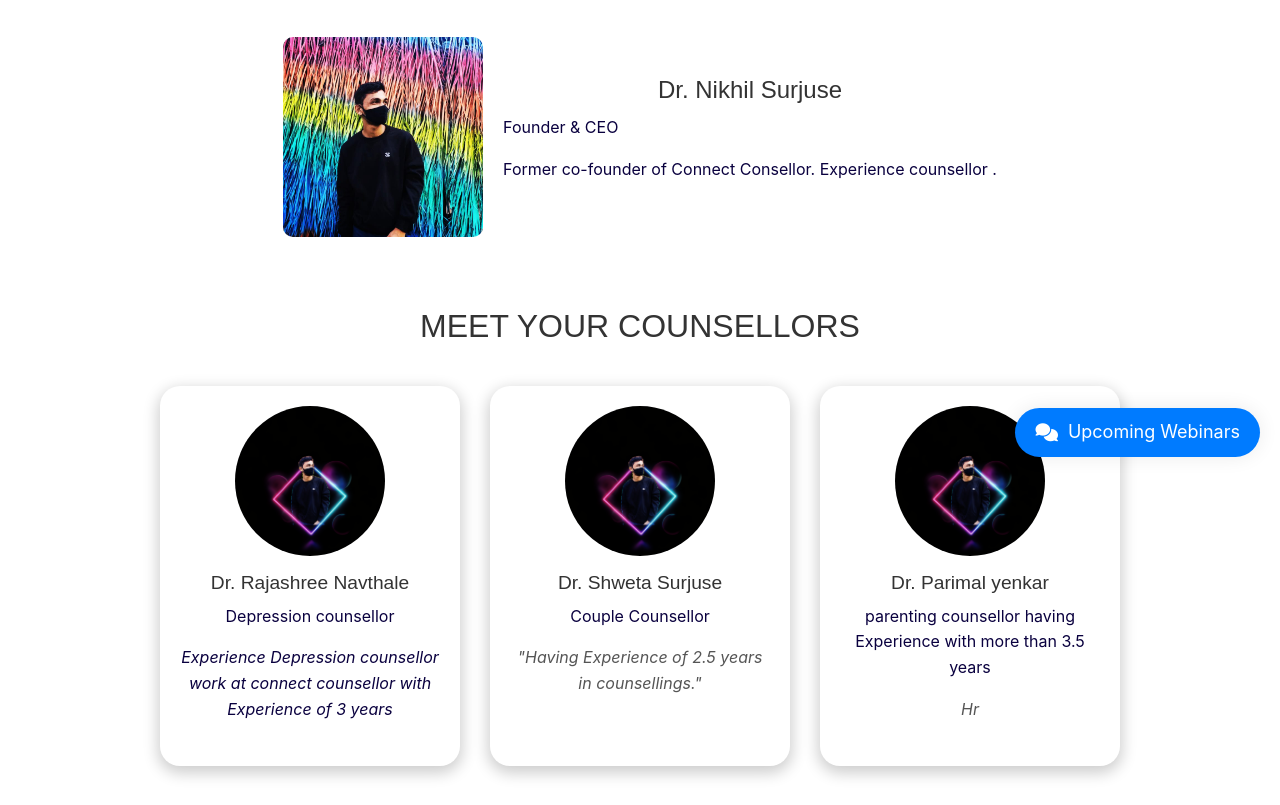
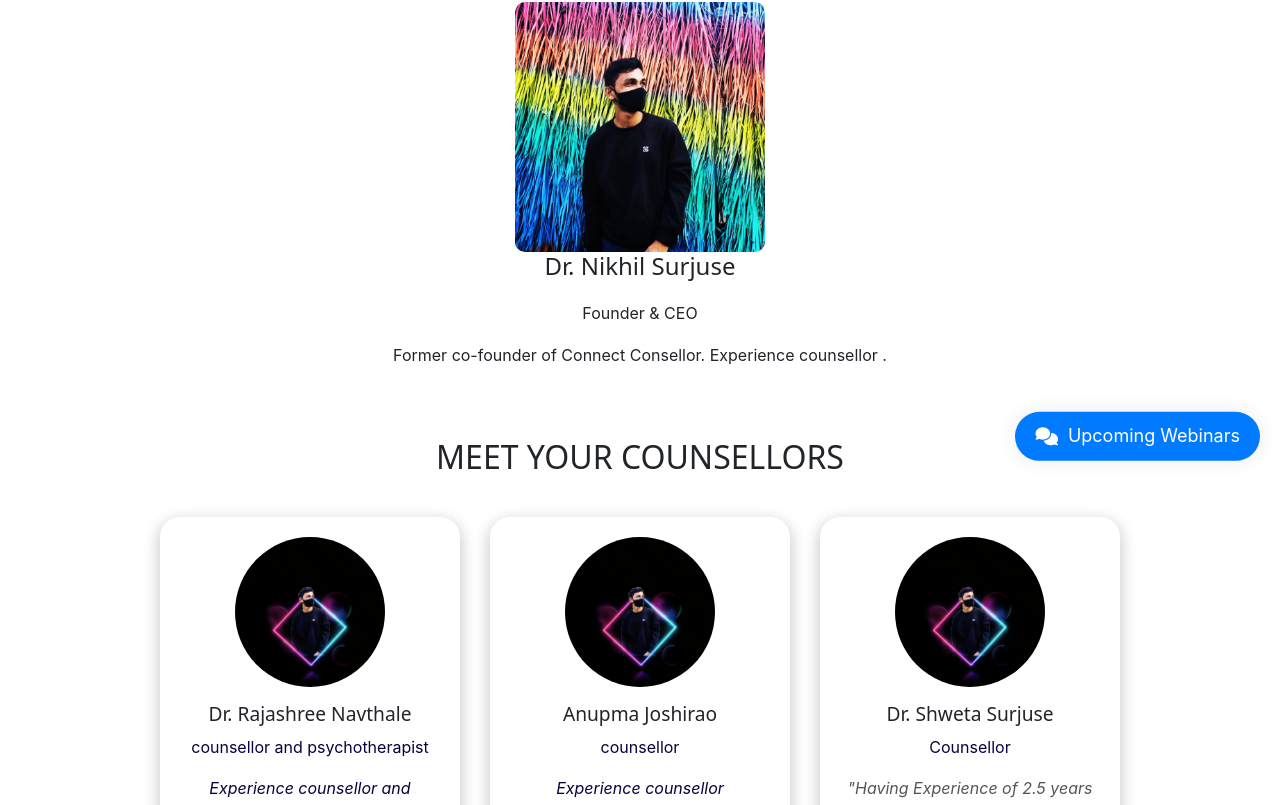
Before and after one commit to prathameshkhandare/Connectcounsellor, a React (Vite) app in the folder Client/: page /aboutus in a window 1280 px wide. Shown: the part 317-1122 px from the top of the page. Built offline with nearby package versions, Linux system fonts and the light colour scheme; no server answers.

Commit message:
css changes

```diff
--- a/Client/src/App.css
+++ b/Client/src/App.css
@@ -162,14 +162,27 @@ border-bottom: 1px #ccc;
 
 .navbar-collapse.show {
   display: flex;
+  background-color: #fff;
+  padding: 10px;
+  flex-direction: column;
 }
 
 .navbar-collapse {
   display: none;
+
 }
 
 .hamburger {
   cursor: pointer;
+}
+.nav-elements .nav-link {
+  color: black; /* White text color */
+  padding: 10px;
+  margin-left: 20px;/* Optional padding */
+}
+
+.nav-elements .nav-link:hover {
+  color: black; /* Light gray text color on hover */
 }
 
 .user-icon {
@@ -204,14 +217,14 @@ border-bottom: 1px #ccc;
 }
 
 
-/* Collapsed Navbar */
+
 @media (max-width: 991.98px) {
   .navbar-collapse {
     position: fixed;
-    top: 56px; /* Adjust as per your Navbar height */
+    top: 56px;
     left: 0;
     right: 0;
-    background-color: #f8f9fa; /* Background color for the collapsed menu */
+    background-color: #007bff; /* Background color for the collapsed menu */
     padding: 10px 0;
     border-top: 1px solid #dee2e6;
     transition: top 0.3s ease;
@@ -219,8 +232,18 @@ border-bottom: 1px #ccc;
     overflow-y: auto;
   }
 
+
+
   .navbar-collapse.show {
-    top: 66px; /* Ensure the top position matches the Navbar height */
+    display: flex;
+    justify-content: center;
+    text-align: center;
+    background-color: #fff;
+    padding: 10px;
+    flex-direction: column;
+    top: 80px;
+    position: absolute;
+
   }
 
   .navbar-nav {
--- a/Client/src/Components/Aboutus.jsx
+++ b/Client/src/Components/Aboutus.jsx
@@ -32,15 +32,24 @@ const Aboutus = () => {
         <div className="aboutus-card">
           <img src={aboutusimg2} alt="Doctor2" />
           <h3>Dr. Rajashree Navthale</h3>
-          <p>Depression counsellor </p>
+          <p>counsellor and psychotherapist</p>
           <div className="italic-text">
-          <p>Experience Depression counsellor work at connect counsellor with Experience of 3 years</p></div>
+          <p>Experience counsellor and psychotherapist with more than 2 years of experience</p></div>
         </div>
+
+        <div className="aboutus-card">
+          <img src={aboutusimg2} alt="Doctor2" />
+          <h3>Anupma Joshirao</h3>
+          <p>counsellor</p>
+          <div className="italic-text">
+          <p>Experience counsellor</p></div>
+        </div>
+
 
         <div className="aboutus-card">
           <img src={aboutusimg2} alt="Doctor3" />
           <h3>Dr. Shweta Surjuse</h3>
-          <p>Couple Counsellor</p>
+          <p>Counsellor</p>
           <p className="italic-text">
             "Having Experience of 2.5 years in counsellings."
           </p>
@@ -49,9 +58,9 @@ const Aboutus = () => {
         <div className="aboutus-card">
           <img src={aboutusimg2} alt="Doctor4" />
           <h3>Dr. Parimal yenkar</h3>
-          <p>parenting counsellor having Experience with more than 3.5 years </p>
+          <p> counsellor  </p>
           <p className="italic-text">
-            Hr
+          having Experience with more than 3.5 years
           </p>
         </div>
       </div>
--- a/Client/src/Components/AdminPanel/CourseManagement.jsx
+++ b/Client/src/Components/AdminPanel/CourseManagement.jsx
@@ -205,7 +205,7 @@ const CourseManagement = () => {
                   Parenting
                 </li>
                 <li onClick={() => handleCategorySelect("Depression")}>
-                  Depression
+                 Anxiety & Depression
                 </li>
                 <li onClick={() => handleCategorySelect("Sexual")}>Sexual</li>
                 <li onClick={() => handleCategorySelect("Career")}>Career</li>
--- a/Client/src/Components/CustomNavbar.jsx
+++ b/Client/src/Components/CustomNavbar.jsx
@@ -1,10 +1,8 @@
 import React, { useState, useEffect } from 'react';
 import { Navbar, Nav, Dropdown, Badge, Popover, OverlayTrigger } from 'react-bootstrap';
 import { FontAwesomeIcon } from '@fortawesome/react-fontawesome';
-import { faUser, faBell } from '@fortawesome/free-solid-svg-icons';
+import { faUser, faBell,faBars } from '@fortawesome/free-solid-svg-icons';
 import { Link ,useNavigate} from 'react-router-dom';
-
-
 import CCLOGO3 from "../assets/Img/connectcounsellor.png"
 import 'bootstrap/dist/css/bootstrap.min.css';
 
@@ -12,6 +10,7 @@ function CustomNavbar() {
   const [loggedIn, setLoggedIn] = useState(false); // Initial state is false
   const [scrolled, setScrolled] = useState(false);
   const [showNotifications, setShowNotifications] = useState(false);
+  const [showNavElements,setShowNavElements] = useState(false);
 
   const navigate = useNavigate();
 
@@ -57,6 +56,12 @@ function CustomNavbar() {
     </Popover>
   );
 
+  // test
+
+  const toggleNavElements = () => {
+    setShowNavElements(!showNavElements);
+  };
+
   return (
     <>
       <Navbar expand="lg" className={`navbar-bg ${scrolled ? 'navbar-scrolled' : ''}`} style={{ minHeight: '60px' }}>
@@ -69,7 +74,10 @@ function CustomNavbar() {
           />
         </Navbar.Brand>
 
-        <Navbar.Collapse id="basic-navbar-nav">
+
+
+        <Navbar.Collapse id="basic-navbar-nav" className={`navbar-collapse ${showNavElements ? 'show' : ''} d-lg-flex`}>
+
           <Nav className="me-auto nav-elements mb-lg-0">
             <Nav.Link as={Link} to="/" className='nav-element'>Home</Nav.Link>
             <Nav.Link as={Link} to="/aboutus" className='nav-element'>About us</Nav.Link>
@@ -107,6 +115,13 @@ function CustomNavbar() {
                   <Dropdown.Item onClick={handleLogout}>Logout</Dropdown.Item>
                 </Dropdown.Menu>
               </Dropdown>
+
+              {/* for fabars test */}
+              <div className="hamburger d-lg-none" onClick={toggleNavElements}>
+          <FontAwesomeIcon icon={faBars} style={{ color: 'black', fontSize: '24px' }} />
+        </div>
+
+      {/* ----- */}
             </>
           ) : (
             <Nav.Link as={Link} to="/login"className="navbar-login-button">Login</Nav.Link>
--- a/Client/src/Components/Stylesheets/Aboutus.css
+++ b/Client/src/Components/Stylesheets/Aboutus.css
@@ -5,19 +5,19 @@
   margin-bottom: 80px;
 }
 
-.slogan-section{
-
+.slogan-section {
   margin-bottom: 40px;
   margin-top: 70px;
 }
-.slogan-section p{
+
+.slogan-section p {
   font-style: italic;
 }
+
 .slogan-section h2 {
   border: 1px rgb(95, 95, 221);
   font-size: 2rem;
   margin-bottom: 15px;
-
   animation: fadeIn 1.5s ease-in-out;
 }
 
@@ -27,25 +27,32 @@ margin-top: 70px;
   justify-content: center;
   gap: 30px;
 }
-.about-us-descrption{
+
+.about-us-descrption {
   width: 100%;
   display: flex;
   flex-direction: column;
   align-items: center;
 }
-.about-us-descrption p{
+
+.about-us-descrption p {
   width: 80%;
-
-
+  text-align: justify;
+}
+.ceo-image{
+  height: 250px;
+  width: 250px;
+  border-radius: 10px;
+  margin-top: 5px;
 }
 
 .aboutus-card {
   background-color: #ffffff;
   border-radius: 20px;
-  box-shadow: 0px 5px 15px 2px rgba(0, 0, 0, 0.2); /* Box shadow with blur */
+  box-shadow: 0px 5px 15px 2px rgba(0, 0, 0, 0.2);
   padding: 20px;
-  width: 300px; /* Increased width */
-  height: 380px; /* Increased height */
+  width: 300px;
+  height: 380px;
   text-align: center;
   animation: fadeInUp 1s ease-in-out;
 }
@@ -54,8 +61,7 @@ width: 80%;
   width: 150px;
   height: 150px;
   object-fit: cover;
-  /* margin-top: 20px; */
-  border-radius:500px;
+  border-radius: 500px;
 }
 
 .aboutus-card h3 {
@@ -91,43 +97,40 @@ width: 80%;
   100% { opacity: 1; transform: translateY(0); }
 }
 
+/* Responsive Styles */
 @media (max-width: 768px) {
   .aboutus-card {
     width: 80%;
     height: auto;
     align-content: center;
+    margin-left: 30px;
   }
 
   .aboutus-section {
     flex-direction: column;
     gap: 20px;
   }
-}
 
   .ceo-section {
-  display: flex;
-  align-items: center; /* Align items vertically */
-  justify-content: center; /* Center the section */
-  margin: 40px 0; /* Space above and below */
-  gap: 20px;
+    flex-direction: column; /* Stack image and info vertically */
+    align-items: center; /* Center items */
   }
 
   .ceo-image {
-  width: 200px; /* Adjust width as needed */
-  height: auto; /* Maintain aspect ratio */
-  border-radius: 10px; /* Rounded corners */
+    width: 200px; /* Smaller image size */
+    margin-bottom: 15px; /* Add space between image and description */
+    height: 150px;
   }
 
   .ceo-info {
-  text-align: left; /* Align text to the left */
+    text-align: center; /* Center-align text for small screens */
   }
 
   .ceo-info h3 {
-  font-size: 1.5rem; /* Adjust heading size */
-  margin-bottom: 10px;
+    font-size: 1.2rem; /* Slightly smaller heading */
   }
 
   .ceo-info p {
     font-size: 1rem;
-  color: #0a013f; /* Ensure color consistency */
   }
+}
--- a/Client/src/Components/Stylesheets/Blog.css
+++ b/Client/src/Components/Stylesheets/Blog.css
@@ -36,6 +36,13 @@
   flex-direction: column;
   justify-content: space-between;
 }
+.blog-content p {
+  font-size: 1rem;
+  line-height: 1.6;
+  color: #444;
+  text-align: justify; /* This will justify the text */
+}
+
 
 .blog-card h3 {
   font-size: 1.5rem;
--- a/Client/src/Components/Stylesheets/Login.css
+++ b/Client/src/Components/Stylesheets/Login.css
@@ -126,6 +126,7 @@
 }
 
 /* Responsive Styles */
+/* Updated CSS for smaller screens */
 @media (max-width: 768px) {
   .login-form-container {
     flex-direction: column; /* Stack items vertically on small screens */
@@ -135,8 +136,9 @@
 
   .login-image {
     max-width: 100%; /* Full width for images */
+    height: auto; /* Adjust height automatically to maintain aspect ratio */
     border-radius: 10px 10px 0 0; /* Adjust corners for top */
-    height: 200px; /* Set a fixed height for smaller screens */
+    margin-bottom: 10px; /* Add margin for spacing */
   }
 
   .login-form {
--- a/Client/src/Components/footer/Styles.css
+++ b/Client/src/Components/footer/Styles.css
@@ -1,4 +1,4 @@
-body {
+footer-body {
     font-family: Arial, sans-serif;
     margin: 0;
     padding: 0;
```
Lines whose indentation alone changed are shown as unchanged.
